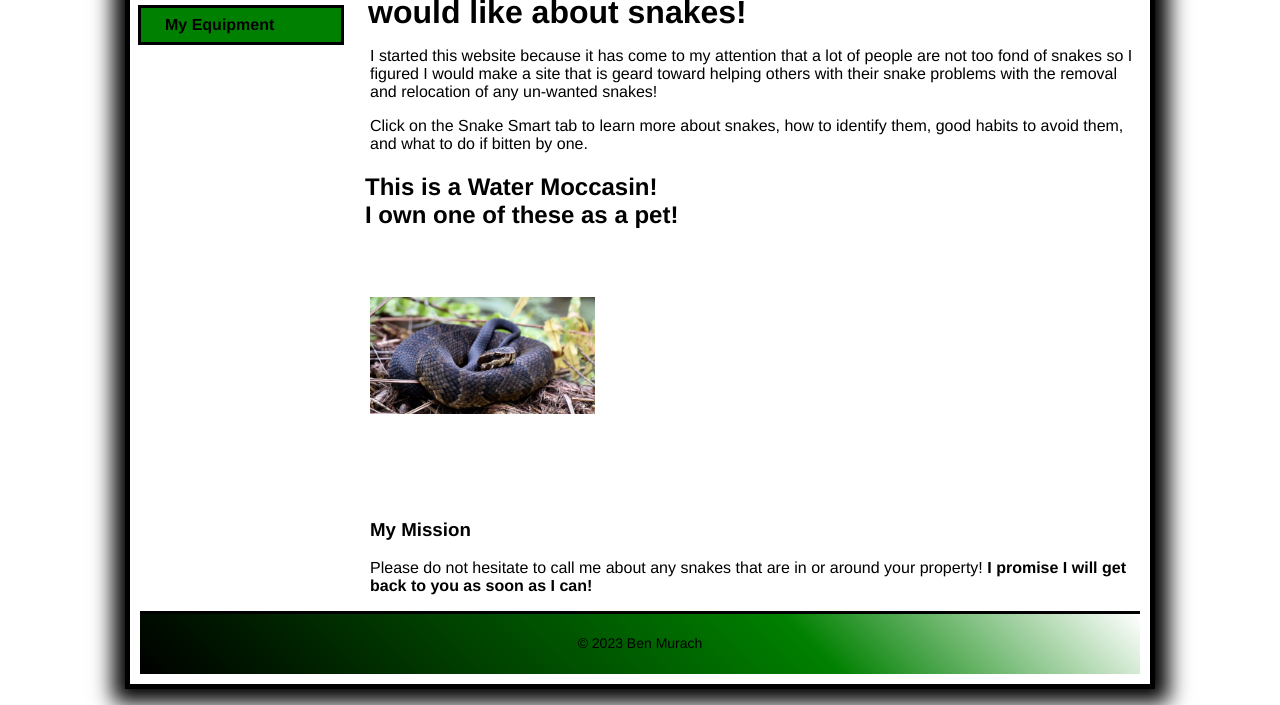
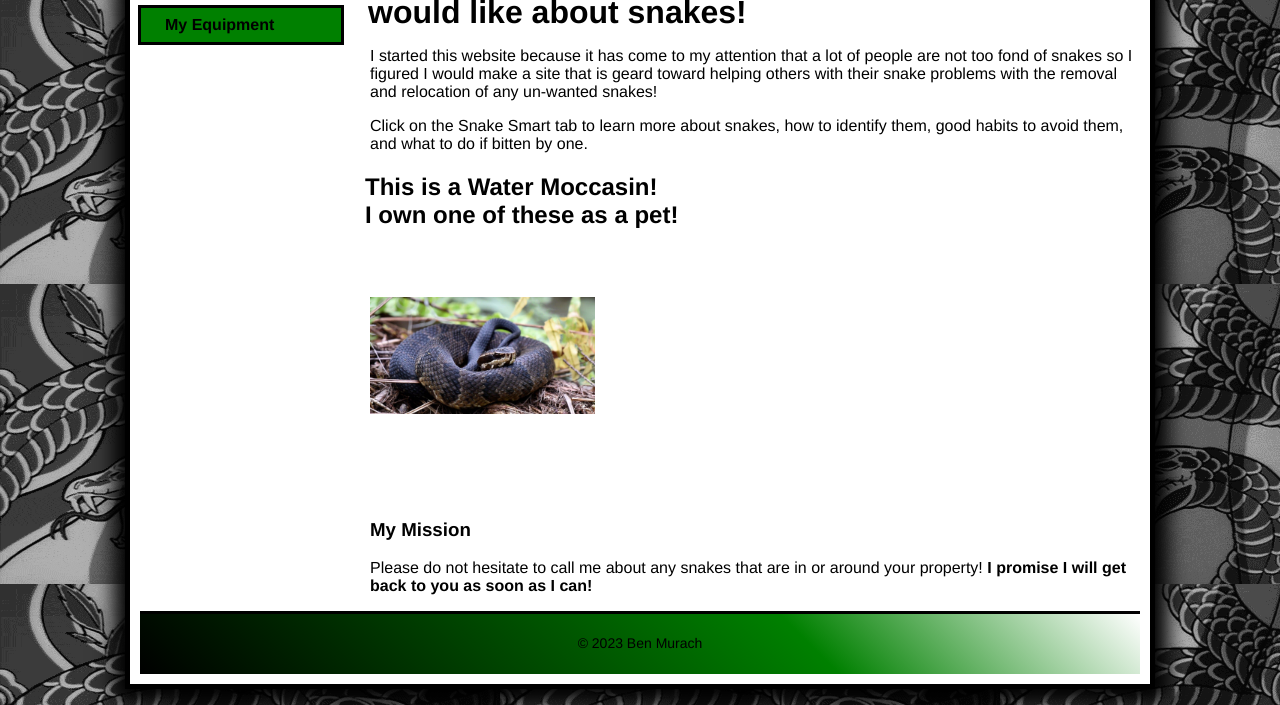
Before and after one commit to Zaansatsusha/Zaansatsusha.github.io, a plain HTML site: page index.html in a window 1280 px wide. Shown: the part 316-1021 px from the top of the page. Drawn offline with Linux system fonts and the light colour scheme.

Commit message:
Update main.css

```diff
--- a/styles/main.css
+++ b/styles/main.css
@@ -1,5 +1,5 @@
 html {
-    background-image: url(/images/Sankes.gif);
+    background-image: url(/Sankes.gif);
     background-repeat: repeat;         /* repeats both directions*/
 }
 body {
```
